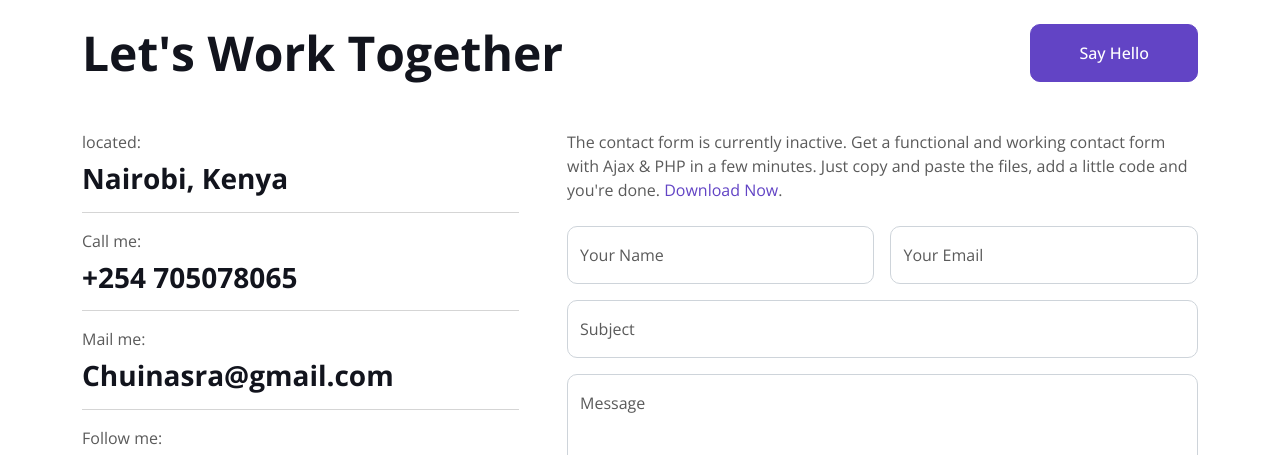
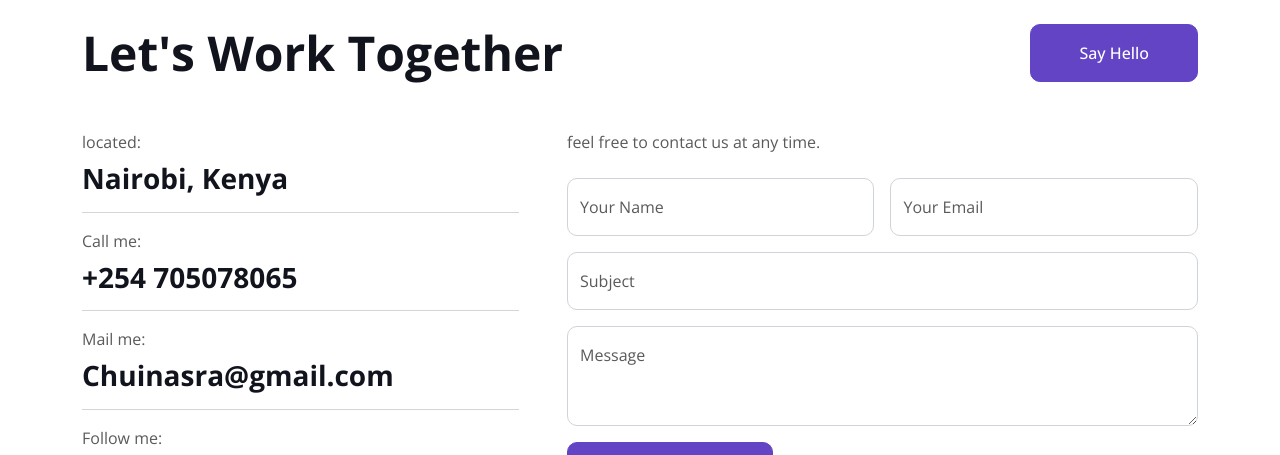
Before and after one commit to Nas877/NASMYPORTFOLIO, a plain HTML site: page index.html in a window 1280 px wide. Shown: the part 4820-5275 px from the top of the page. Drawn offline with nearby package versions, Linux system fonts and the light colour scheme.

Commit message:
few changes

```diff
--- a/index.html
+++ b/index.html
@@ -477,7 +477,7 @@
                     </div>
                 </div>
                 <div class="col-lg-7 col-md-6 wow fadeInUp" data-wow-delay="0.5s">
-                    <p class="mb-4">The contact form is currently inactive. Get a functional and working contact form with Ajax & PHP in a few minutes. Just copy and paste the files, add a little code and you're done. <a href="https://htmlcodex.com/contact-form">Download Now</a>.</p>
+                    <p class="mb-4">feel free to contact us at any time</a>.</p>
                     <form>
                         <div class="row g-3">
                             <div class="col-md-6">
```
